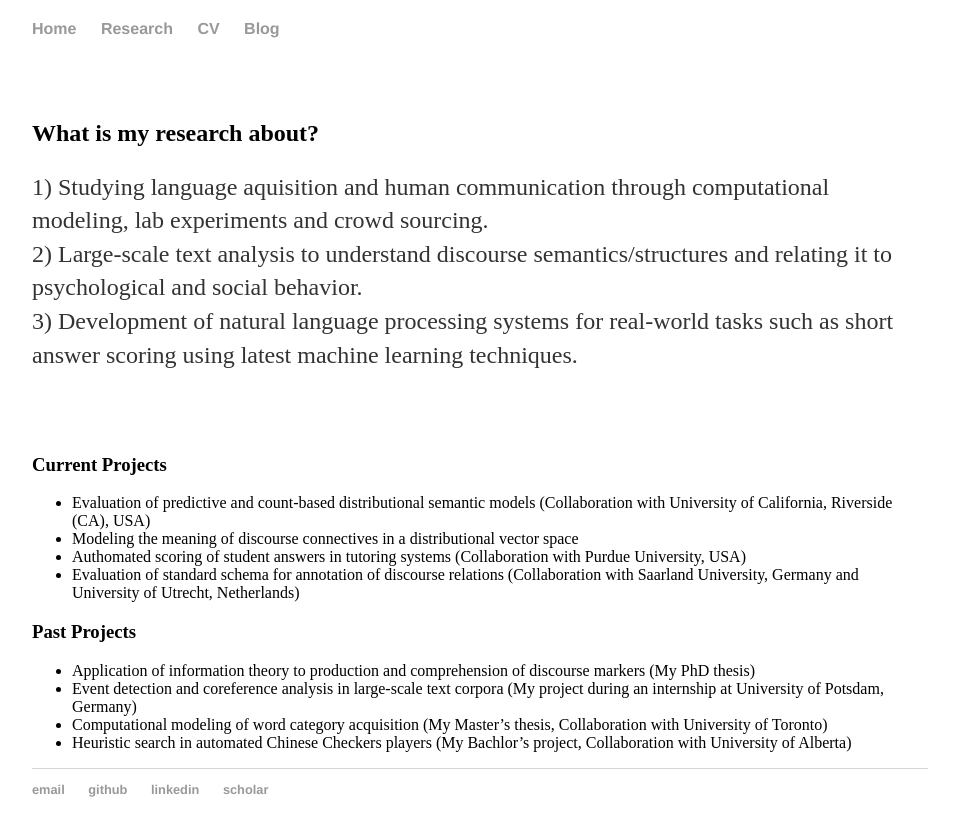
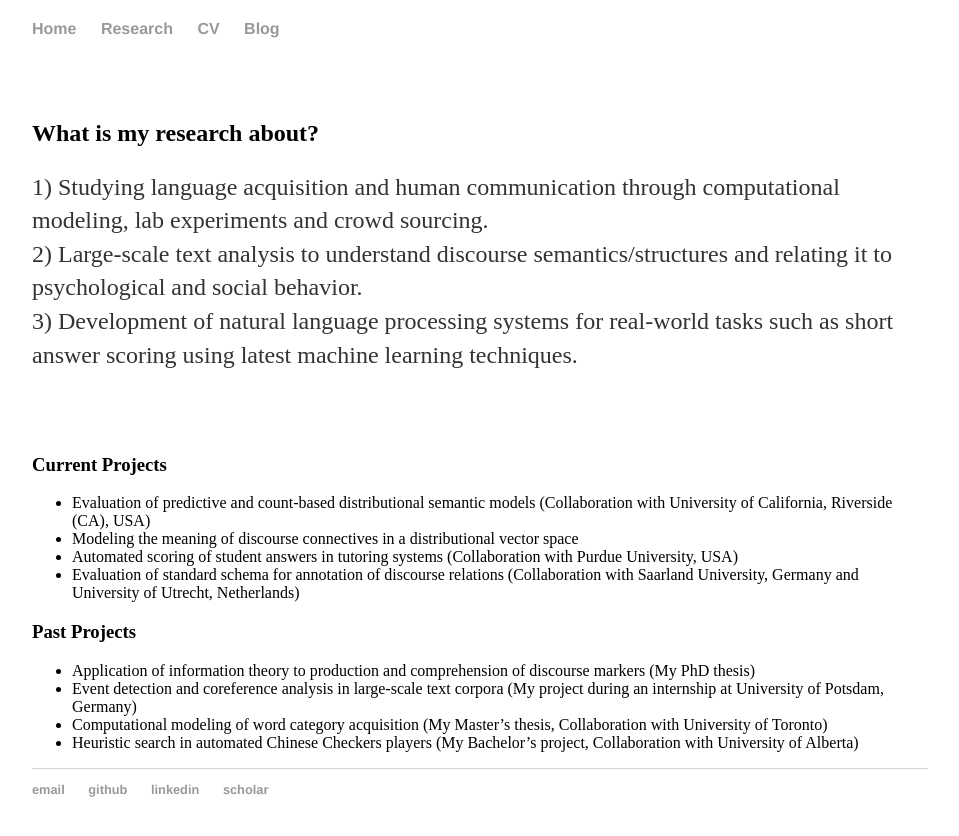
Before and after one commit to FTAsr/ftasr.github.io, a Jekyll site: the page built from research/index.md, in a window 1280 px wide. Shown: the top 836 px of the page, without its empty margins (160-1119 px from the left). Built offline with Jekyll 4.4.1, drawn with Linux system fonts in a browser that asks for light colours.

Commit message:
picture adjustment

```diff
--- a/research/index.md
+++ b/research/index.md
@@ -7,7 +7,7 @@ title: Research
 
 ## What is my research about?
 
-1) Studying language aquisition and human communication through computational modeling, lab experiments and crowd sourcing.<br>
+1) Studying language acquisition and human communication through computational modeling, lab experiments and crowd sourcing.<br>
 2) Large-scale text analysis to understand discourse semantics/structures and relating it to psychological and social behavior.<br>
 3) Development of natural language processing systems for real-world tasks such as short answer scoring using latest machine learning techniques.<br>
 
@@ -19,11 +19,11 @@ title: Research
 
 - Evaluation of predictive and count-based distributional semantic models (Collaboration with University of California, Riverside (CA), USA)
 - Modeling the meaning of discourse connectives in a distributional vector space
-- Authomated scoring of student answers in tutoring systems (Collaboration with Purdue University, USA)
+- Automated scoring of student answers in tutoring systems (Collaboration with Purdue University, USA)
 - Evaluation of standard schema for annotation of discourse relations (Collaboration with Saarland University, Germany and University of Utrecht, Netherlands)
 
 ### Past Projects
 - Application of information theory to production and comprehension of discourse markers (My PhD thesis)
 - Event detection and coreference analysis in large-scale text corpora (My project during an internship at University of Potsdam, Germany)
 - Computational modeling of word category acquisition (My Master's thesis, Collaboration with University of Toronto)
-- Heuristic search in automated Chinese Checkers players (My Bachlor's project, Collaboration with University of Alberta)
+- Heuristic search in automated Chinese Checkers players (My Bachelor's project, Collaboration with University of Alberta)
```
Also changed, not shown: index.md (+1 -1 lines).
